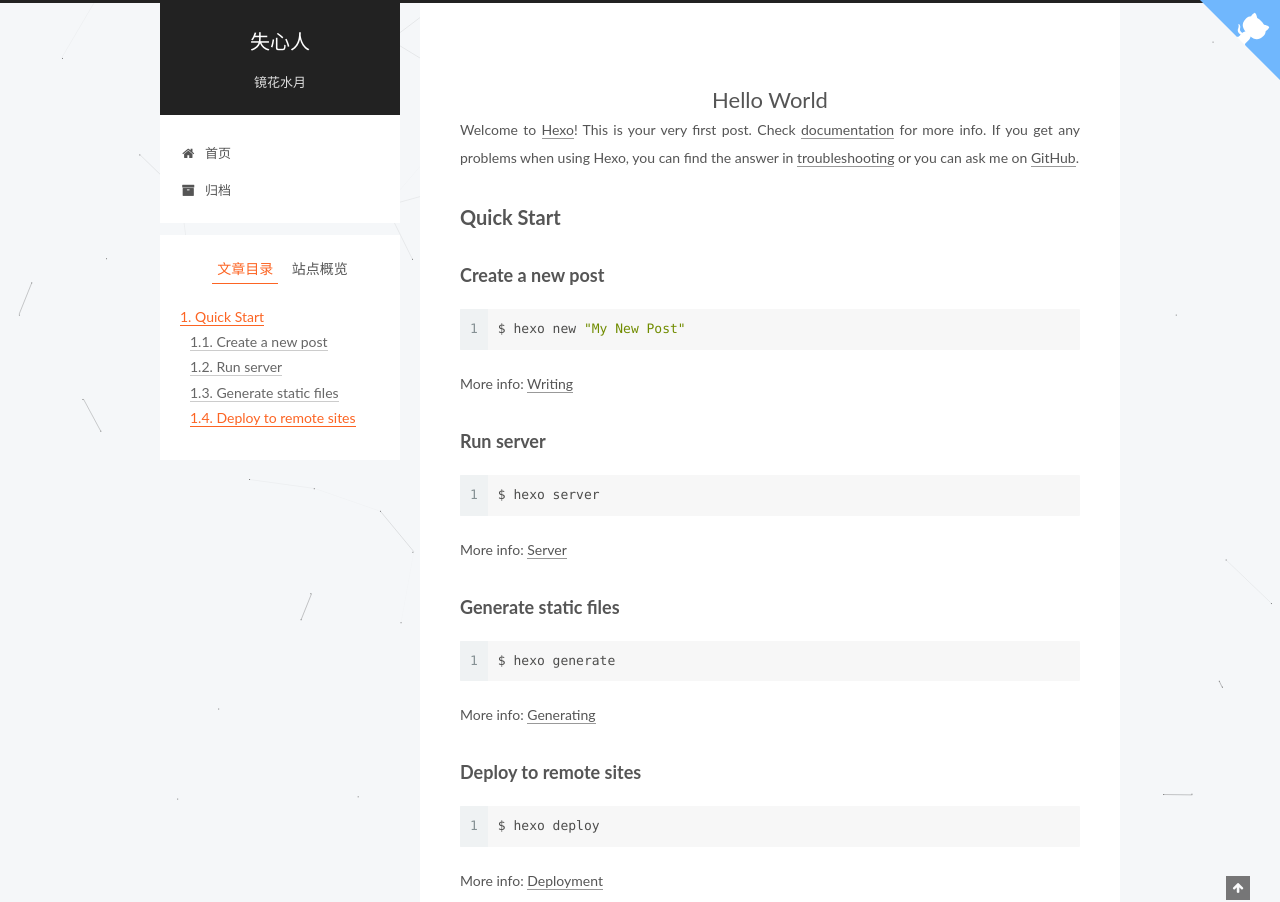
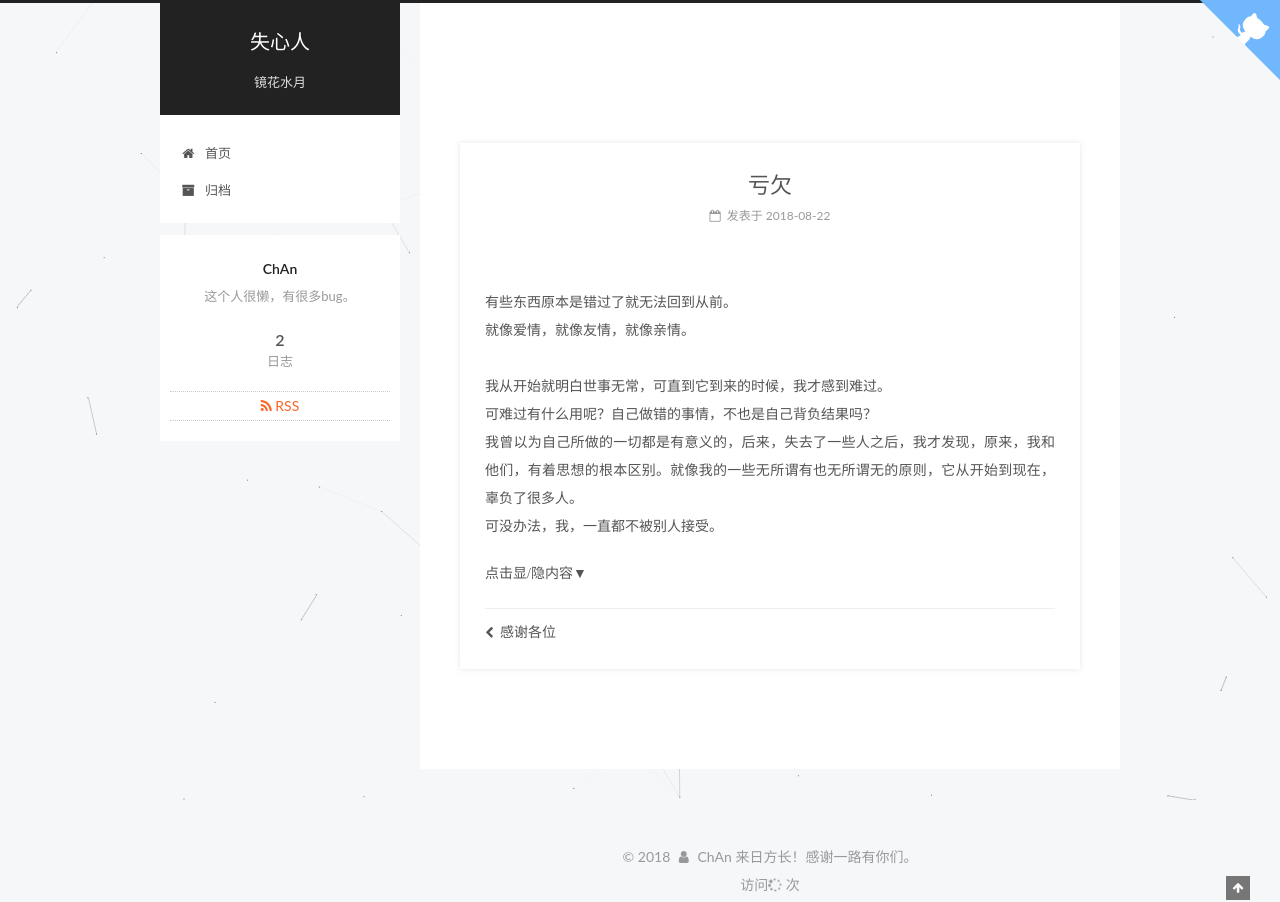
Before and after one commit to chan105/chan105.github.com, a plain HTML site: page 2018/08/22/亏欠/index.html in a window 1280 px wide. Shown: the top 902 px of the page. Drawn offline with Linux system fonts and the light colour scheme; some packages are replaced by stand-ins of ours; a script that the page names is missing.

Commit message:
Site updated: 2018-08-22 22:23:02

```diff
--- a/hello-world.html
+++ b/2018/08/22/亏欠/index.html
@@ -90,17 +90,17 @@
 
 
 
-<meta name="description" content="Welcome to Hexo! This is your very first post. Check documentation for more info. If you get any problems when using Hexo, you can find the answer in troubleshooting or you can ask me on GitHub. Quick">
-<meta property="og:type" content="website">
-<meta property="og:title" content="Hello World">
-<meta property="og:url" content="http://yoursite.com/hello-world.html">
+<meta name="description" content="有些东西原本是错过了就无法回到从前。就像爱情，就像友情，就像亲情。">
+<meta property="og:type" content="article">
+<meta property="og:title" content="亏欠">
+<meta property="og:url" content="http://yoursite.com/2018/08/22/亏欠/index.html">
 <meta property="og:site_name" content="失心人">
-<meta property="og:description" content="Welcome to Hexo! This is your very first post. Check documentation for more info. If you get any problems when using Hexo, you can find the answer in troubleshooting or you can ask me on GitHub. Quick">
+<meta property="og:description" content="有些东西原本是错过了就无法回到从前。就像爱情，就像友情，就像亲情。">
 <meta property="og:locale" content="zh-Hans">
-<meta property="og:updated_time" content="2017-10-28T00:39:58.000Z">
+<meta property="og:updated_time" content="2018-08-22T14:22:36.530Z">
 <meta name="twitter:card" content="summary">
-<meta name="twitter:title" content="Hello World">
-<meta name="twitter:description" content="Welcome to Hexo! This is your very first post. Check documentation for more info. If you get any problems when using Hexo, you can find the answer in troubleshooting or you can ask me on GitHub. Quick">
+<meta name="twitter:title" content="亏欠">
+<meta name="twitter:description" content="有些东西原本是错过了就无法回到从前。就像爱情，就像友情，就像亲情。">
 
 
 
@@ -130,13 +130,13 @@
 
 
 
-  <link rel="canonical" href="http://yoursite.com/hello-world.html"/>
+  <link rel="canonical" href="http://yoursite.com/2018/08/22/亏欠/"/>
 
 
 
 
 
-  <title>Hello World | 失心人</title>
+  <title>亏欠 | 失心人</title>
 
 
 
@@ -233,40 +233,139 @@
 
 
 
-    <div class="post-block page">
-      <header class="post-header">
-
-	<h1 class="post-title" itemprop="name headline">Hello World</h1>
-
-
-
-</header>
 
 
 
 
-      <div class="post-body">
+
+  <article class="post post-type-normal" itemscope itemtype="http://schema.org/Article">
 
 
-          <p>Welcome to <a href="https://hexo.io/" target="_blank" rel="noopener">Hexo</a>! This is your very first post. Check <a href="https://hexo.io/docs/" target="_blank" rel="noopener">documentation</a> for more info. If you get any problems when using Hexo, you can find the answer in <a href="https://hexo.io/docs/troubleshooting.html" target="_blank" rel="noopener">troubleshooting</a> or you can ask me on <a href="https://github.com/hexojs/hexo/issues" target="_blank" rel="noopener">GitHub</a>.</p>
-<h2 id="Quick-Start"><a href="#Quick-Start" class="headerlink" title="Quick Start"></a>Quick Start</h2><h3 id="Create-a-new-post"><a href="#Create-a-new-post" class="headerlink" title="Create a new post"></a>Create a new post</h3><figure class="highlight bash"><table><tr><td class="gutter"><pre><span class="line">1</span><br></pre></td><td class="code"><pre><span class="line">$ hexo new <span class="string">"My New Post"</span></span><br></pre></td></tr></table></figure>
-<p>More info: <a href="https://hexo.io/docs/writing.html" target="_blank" rel="noopener">Writing</a></p>
-<h3 id="Run-server"><a href="#Run-server" class="headerlink" title="Run server"></a>Run server</h3><figure class="highlight bash"><table><tr><td class="gutter"><pre><span class="line">1</span><br></pre></td><td class="code"><pre><span class="line">$ hexo server</span><br></pre></td></tr></table></figure>
-<p>More info: <a href="https://hexo.io/docs/server.html" target="_blank" rel="noopener">Server</a></p>
-<h3 id="Generate-static-files"><a href="#Generate-static-files" class="headerlink" title="Generate static files"></a>Generate static files</h3><figure class="highlight bash"><table><tr><td class="gutter"><pre><span class="line">1</span><br></pre></td><td class="code"><pre><span class="line">$ hexo generate</span><br></pre></td></tr></table></figure>
-<p>More info: <a href="https://hexo.io/docs/generating.html" target="_blank" rel="noopener">Generating</a></p>
-<h3 id="Deploy-to-remote-sites"><a href="#Deploy-to-remote-sites" class="headerlink" title="Deploy to remote sites"></a>Deploy to remote sites</h3><figure class="highlight bash"><table><tr><td class="gutter"><pre><span class="line">1</span><br></pre></td><td class="code"><pre><span class="line">$ hexo deploy</span><br></pre></td></tr></table></figure>
-<p>More info: <a href="https://hexo.io/docs/deployment.html" target="_blank" rel="noopener">Deployment</a></p>
+
+  <div class="post-block">
+    <link itemprop="mainEntityOfPage" href="http://yoursite.com/2018/08/22/亏欠/">
+
+    <span hidden itemprop="author" itemscope itemtype="http://schema.org/Person">
+      <meta itemprop="name" content="ChAn">
+      <meta itemprop="description" content="">
+      <meta itemprop="image" content="/images/avatar.gif">
+    </span>
+
+    <span hidden itemprop="publisher" itemscope itemtype="http://schema.org/Organization">
+      <meta itemprop="name" content="失心人">
+    </span>
 
 
-      </div>
+      <header class="post-header">
 
+
+
+          <h1 class="post-title" itemprop="name headline">亏欠</h1>
+
+
+        <div class="post-meta">
+          <span class="post-time">
+
+              <span class="post-meta-item-icon">
+                <i class="fa fa-calendar-o"></i>
+              </span>
+
+                <span class="post-meta-item-text">发表于</span>
+
+              <time title="创建于" itemprop="dateCreated datePublished" datetime="2018-08-22T22:16:16+08:00">
+                2018-08-22
+              </time>
+
+
+
+
+
+          </span>
+
+
+
+
+
+
+
+
+
+
+
+
+
+
+
+
+        </div>
+      </header>
+
+
+
+
+
+    <div class="post-body" itemprop="articleBody">
+
+
+
+
+
+        <p>有些东西原本是错过了就无法回到从前。<br>就像爱情，就像友情，就像亲情。<br><a id="more"></a><br>我从开始就明白世事无常，可直到它到来的时候，我才感到难过。<br>可难过有什么用呢？自己做错的事情，不也是自己背负结果吗？<br>我曾以为自己所做的一切都是有意义的，后来，失去了一些人之后，我才发现，原来，我和他们，有着思想的根本区别。就像我的一些无所谓有也无所谓无的原则，它从开始到现在，辜负了很多人。<br>可没办法，我，一直都不被别人接受。<br><div><div class="fold_hider"><div class="close hider_title">点击显/隐内容</div></div><div class="fold">
+<p>我一直以来都在寻找着可以诉说衷肠的人，可以诉说心事的人。可是，那些知道我过往的人，都已经被我辜负了。<br>就像曾有人对我说过的一样:人是会改变的。<br>是啊，大家都在变，只有我，固守着这些迂腐的东西。<br>大概我是不值得信任的人吧，你看，我曾辜负了多少人的希望啊，多少人对我寄托着期望，然后，变为失望。<br>每每想到如此，我都会很难过。可没办法，那些对我知根知底的人，已经逐渐离我远去了。可我就只能眼睁睁地看着他们离开，消失得无影无踪。<br>我很抱歉，辜负了你们的希望。<br>所以，请别再对我交付心事了吧。我一直都在寻找，却一直都在失去。<br>还是自己一个人吧，虽然无人托付心事，把心事放在自己心里。偶尔宣泄，但不造作。偶尔颓废，但不败退。<br>那些曾知道我故事的人啊，那些交付我心事的人啊，很抱歉，我辜负了你们。那以后，大家，各自安好，我也曾一番好心，我也曾掏心掏肺，我也曾充满希望。<br>我深知错过的人回不到从前，偶尔难过，但还是得过自己的生活。那就学会假笑，把心事埋在大家都看不见的地方，然后，从未认识一个真正的我。</p>
+
+</div></div></p>
 
 
     </div>
 
 
 
+
+
+
+
+
+
+
+    <footer class="post-footer">
+
+
+
+
+
+
+
+        <div class="post-nav">
+          <div class="post-nav-next post-nav-item">
+
+              <a href="/2018/08/17/感谢/" rel="next" title="感谢各位">
+                <i class="fa fa-chevron-left"></i> 感谢各位
+              </a>
+
+          </div>
+
+          <span class="post-nav-divider"></span>
+
+          <div class="post-nav-prev post-nav-item">
+
+          </div>
+        </div>
+
+
+
+
+    </footer>
+  </div>
+
+
+
+  </article>
+
+
+
+    <div class="post-spread">
+
+    </div>
   </div>
 
 
@@ -309,17 +408,8 @@
 
 
 
-        <ul class="sidebar-nav motion-element">
-          <li class="sidebar-nav-toc sidebar-nav-active" data-target="post-toc-wrap">
-            文章目录
-          </li>
-          <li class="sidebar-nav-overview" data-target="site-overview-wrap">
-            站点概览
-          </li>
-        </ul>
 
-
-      <section class="site-overview-wrap sidebar-panel">
+      <section class="site-overview-wrap sidebar-panel sidebar-panel-active">
         <div class="site-overview">
           <div class="site-author motion-element" itemprop="author" itemscope itemtype="http://schema.org/Person">
 
@@ -334,7 +424,7 @@
 
                 <a href="/archives/">
 
-                  <span class="site-state-item-count">1</span>
+                  <span class="site-state-item-count">2</span>
                   <span class="site-state-item-name">日志</span>
                 </a>
               </div>
@@ -370,22 +460,6 @@
 
 	<!--<div id="music163player"> <<iframe frameborder="no" border="0" marginwidth="0" marginheight="0" width=330 height=450 src="//music.163.com/outchain/player?type=1&id=71747023&auto=1&height=430"></iframe>> </iframe> </div>-->
 
-
-      <!--noindex-->
-        <section class="post-toc-wrap motion-element sidebar-panel sidebar-panel-active">
-          <div class="post-toc">
-
-
-
-
-
-
-              <div class="post-toc-content"><ol class="nav"><li class="nav-item nav-level-2"><a class="nav-link" href="#Quick-Start"><span class="nav-number">1.</span> <span class="nav-text">Quick Start</span></a><ol class="nav-child"><li class="nav-item nav-level-3"><a class="nav-link" href="#Create-a-new-post"><span class="nav-number">1.1.</span> <span class="nav-text">Create a new post</span></a></li><li class="nav-item nav-level-3"><a class="nav-link" href="#Run-server"><span class="nav-number">1.2.</span> <span class="nav-text">Run server</span></a></li><li class="nav-item nav-level-3"><a class="nav-link" href="#Generate-static-files"><span class="nav-number">1.3.</span> <span class="nav-text">Generate static files</span></a></li><li class="nav-item nav-level-3"><a class="nav-link" href="#Deploy-to-remote-sites"><span class="nav-number">1.4.</span> <span class="nav-text">Deploy to remote sites</span></a></li></ol></li></ol></div>
-
-
-          </div>
-        </section>
-      <!--/noindex-->
 
 
 
--- a/css/main.css
+++ b/css/main.css
@@ -1823,7 +1823,7 @@ pre .javascript .function {
   width: 4px;
   height: 4px;
   border-radius: 50%;
-  background: #ff1673;
+  background: #6c69ff;
 }
 .links-of-blogroll {
   font-size: 13px;
```
Also changed, not shown: 2018/08/17/感谢/index.html (+17 -1 lines), archives/2018/08/index.html (+39 -2 lines), archives/2018/index.html (+39 -2 lines), archives/index.html (+39 -2 lines), index.html (+125 -1 lines).
